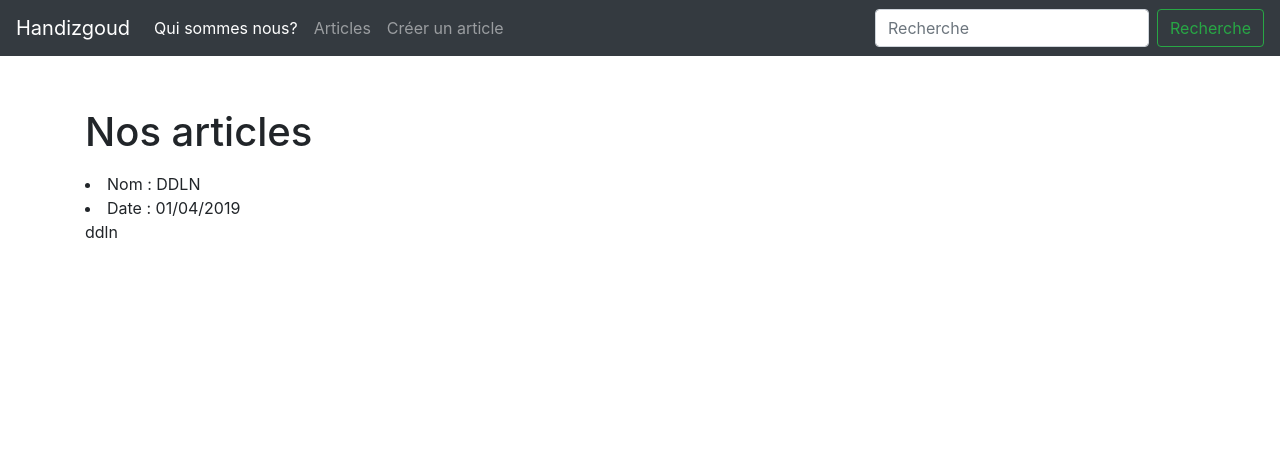
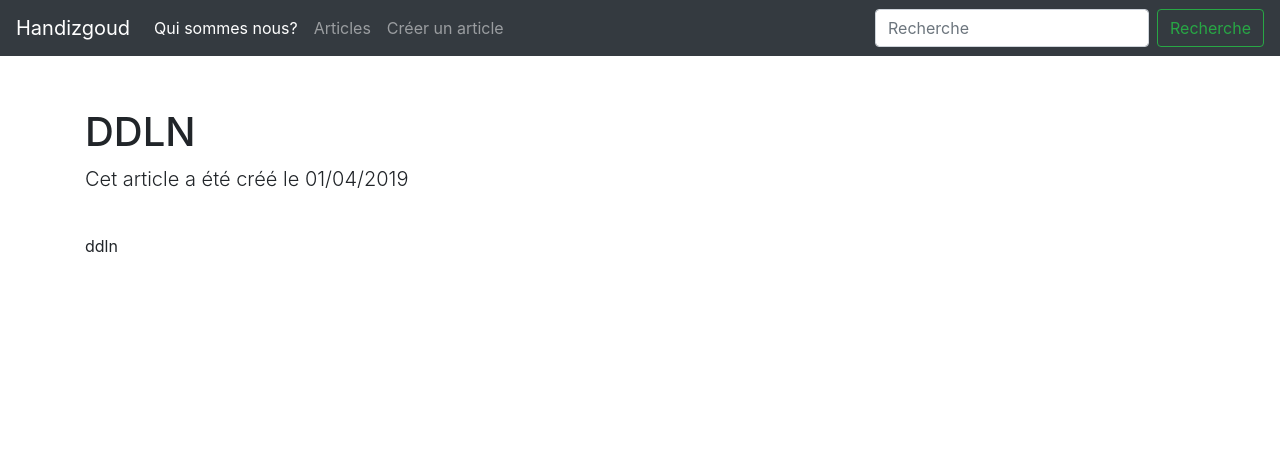
Before and after one commit to fruitjaunee/Programmation_web, a Flask app: page /articles/DDLN/ in a window 1280 px wide. Shown: the top 451 px of the page. Run offline with Flask 2, Linux system fonts and the light colour scheme; some libraries are stand-ins or nearby versions.

Commit message:
modif artcles

```diff
--- a/PlainTemplate/templates/articles.html
+++ b/PlainTemplate/templates/articles.html
@@ -12,7 +12,7 @@
       {% endif %}
 
 
-      {% if not infos %}
+      {% if not infos and not article %}
         <h1  class="mt-5">Nos articles </h1>
       {% endif %}
       <ul>
@@ -22,9 +22,10 @@
       </ul>
 
       {% if article %}
-        <li> Nom : {{article[1]}} </li>
-        <li> Date : {{article[3]}} </li>
-         {{article[4]}}
+        <h1 class="mt-5"> {{article[1]}} </h1>
+        <p class="lead" align="justify"> Cet article a été créé le {{article[3]}} </p>
+        </br>
+        {{article[4]}}
       {% endif %}
 
 {% endblock %}
```
